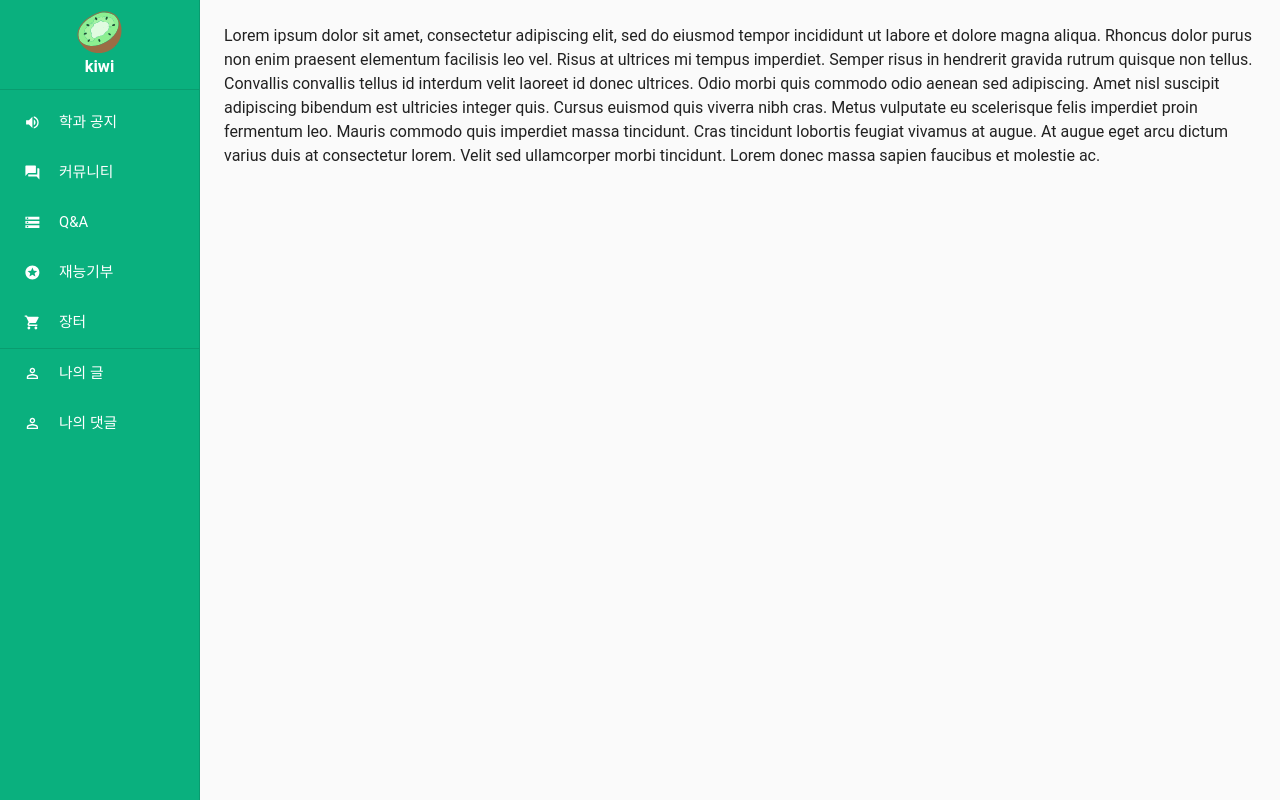
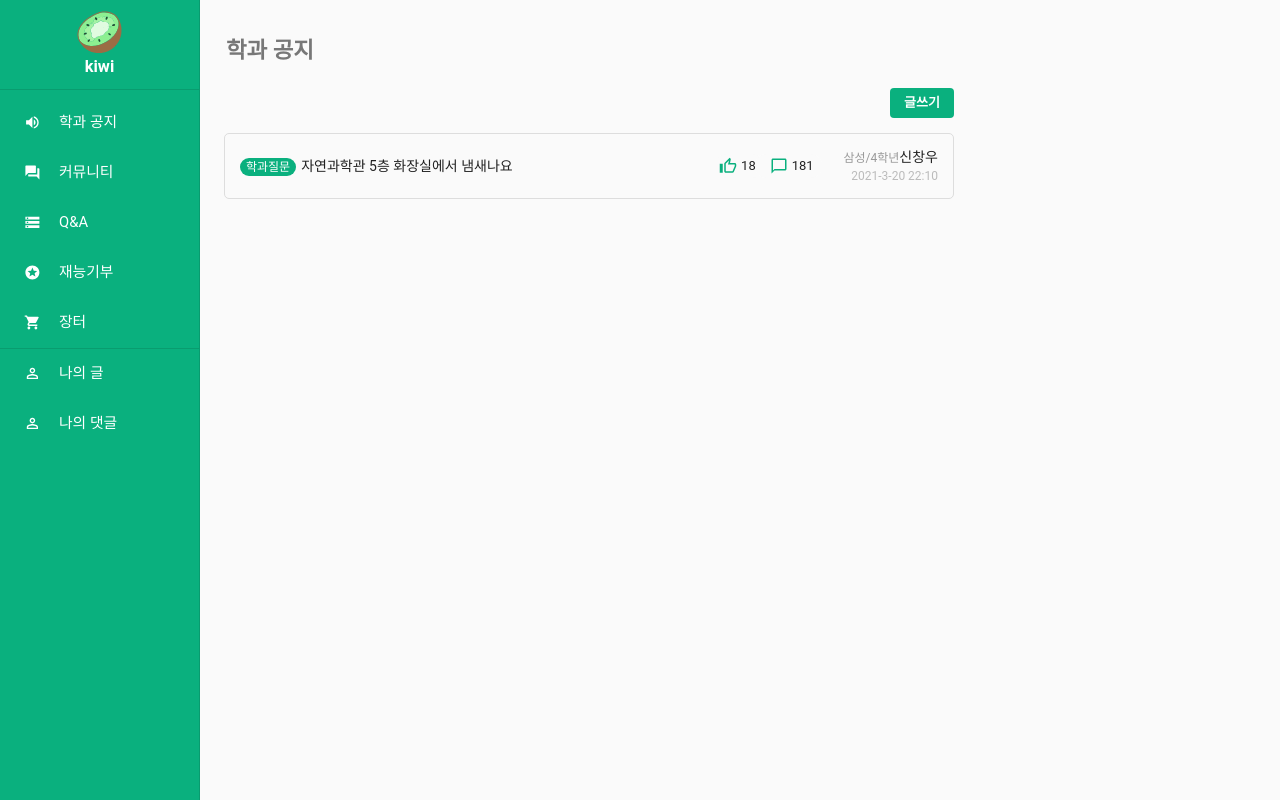
Before and after one commit to zinirun/kiwi, a React (Create React App) app in the folder frontend/: page /notice in a window 1280 px wide. Built offline with nearby package versions, Linux system fonts and the light colour scheme.

Commit message:
Add: board

```diff
--- a/frontend/package.json
+++ b/frontend/package.json
@@ -20,6 +20,7 @@
     "query-string": "^6.14.1",
     "react": "^17.0.1",
     "react-apollo": "^3.1.5",
+    "react-device-detect": "^1.15.0",
     "react-dom": "^17.0.1",
     "react-router": "^5.2.0",
     "react-scripts": "4.0.3",
--- a/frontend/src/App.js
+++ b/frontend/src/App.js
@@ -1,22 +1,112 @@
-import { Typography } from '@material-ui/core';
+import React from 'react';
+import { makeStyles } from '@material-ui/core/styles';
+import { Grid, Button, Chip, Avatar } from '@material-ui/core';
+import ThumbUpOutlinedIcon from '@material-ui/icons/ThumbUpOutlined';
+import ChatBubbleOutlineOutlinedIcon from '@material-ui/icons/ChatBubbleOutlineOutlined';
+import SchoolIcon from '@material-ui/icons/School';
 import Root from './header/Root';
+import { isMobile } from 'react-device-detect';
+
+import PageTitle from './common/components/PageTitle';
+
+const useStyles = makeStyles((theme) => ({
+    content: {
+        maxWidth: 730,
+        border: '1px solid #ddd',
+        borderRadius: '5px',
+        marginBottom: 5,
+        padding: '13px 15px',
+    },
+    part: {
+        background: theme.palette.primary.main,
+        width: 70,
+        padding: '2px 6px',
+        fontSize: 12,
+        color: 'white',
+        borderRadius: '10px',
+        marginRight: 5,
+    },
+    upIcon: {
+        fontSize: 15,
+        color: theme.palette.primary.main,
+    },
+    commentIcon: {
+        fontSize: 15,
+        marginLeft: 15,
+        color: theme.palette.primary.main,
+    },
+    date: {
+        fontSize: 12,
+        color: '#BBBBBB',
+    },
+    icon: {},
+    button: {
+        color: 'white',
+        fontWeight: 'bold',
+        cursor: 'pointer',
+        background: theme.palette.primary.main,
+    },
+    title: {
+        cursor: 'pointer',
+    },
+    backColor: {
+        marginLeft: -9,
+        background: '#fafafa',
+    },
+}));
 
 function App() {
+    const classes = useStyles();
+
     return (
         <Root>
-            <Typography paragraph>
-                Lorem ipsum dolor sit amet, consectetur adipiscing elit, sed do eiusmod tempor
-                incididunt ut labore et dolore magna aliqua. Rhoncus dolor purus non enim praesent
-                elementum facilisis leo vel. Risus at ultrices mi tempus imperdiet. Semper risus in
-                hendrerit gravida rutrum quisque non tellus. Convallis convallis tellus id interdum
-                velit laoreet id donec ultrices. Odio morbi quis commodo odio aenean sed adipiscing.
-                Amet nisl suscipit adipiscing bibendum est ultricies integer quis. Cursus euismod
-                quis viverra nibh cras. Metus vulputate eu scelerisque felis imperdiet proin
-                fermentum leo. Mauris commodo quis imperdiet massa tincidunt. Cras tincidunt
-                lobortis feugiat vivamus at augue. At augue eget arcu dictum varius duis at
-                consectetur lorem. Velit sed ullamcorper morbi tincidunt. Lorem donec massa sapien
-                faucibus et molestie ac.
-            </Typography>
+            <PageTitle title="학과 공지" />
+            <Grid container justify="center" style={{ maxWidth: 730, marginBottom: 15 }}>
+                <Grid item xs={12} sm={12} align="right">
+                    <Button className={classes.button} size="small">
+                        글쓰기
+                    </Button>
+                </Grid>
+            </Grid>
+            {/* {rows.map((row) => ( */}
+            <Grid
+                container
+                justify="center"
+                spacing={0}
+                alignItems="center"
+                className={classes.content}
+            >
+                <Grid item xs={12} sm={8} className={classes.title}>
+                    <span className={classes.part}>학과질문</span>
+                    {isMobile && <br />}
+                    <span>자연과학관 5층 화장실에서 냄새나요</span>
+                </Grid>
+                <Grid item xs={12} sm={2} align="right" className={classes.icon}>
+                    <Chip
+                        className={classes.backColor}
+                        size="small"
+                        icon={<ThumbUpOutlinedIcon className={classes.upIcon} />}
+                        label="18"
+                    />
+                    <Chip
+                        className={classes.backColor}
+                        size="small"
+                        icon={<ChatBubbleOutlineOutlinedIcon className={classes.commentIcon} />}
+                        label="181"
+                    />
+                </Grid>
+                <Grid item xs={12} sm={2} align="right">
+                    <Grid>
+                        <span style={{ color: '#999', fontSize: '0.75rem' }}>삼성/4학년</span>신창우
+                    </Grid>
+                    {!isMobile && (
+                        <Grid className={classes.date}>
+                            <span>2021-3-20 22:10</span>
+                        </Grid>
+                    )}
+                </Grid>
+            </Grid>
+            {/* ))} */}
         </Root>
     );
 }
--- /dev/null
+++ b/frontend/src/common/components/PageTitle.js
@@ -0,0 +1,18 @@
+import React from 'react';
+import { Typography } from '@material-ui/core';
+
+export default function PageTitle({ title }) {
+    return (
+        <Typography
+            style={{
+                color: '#777',
+                fontSize: '1.4rem',
+                fontWeight: 'bold',
+                padding: '10px 0 5px 2px',
+                marginBottom: 15,
+            }}
+        >
+            {title}
+        </Typography>
+    );
+}
--- /dev/null
+++ b/frontend/src/common/theme/style.css
@@ -0,0 +1,3 @@
+body {
+    background-color: white;
+}
--- a/frontend/src/header/Root.js
+++ b/frontend/src/header/Root.js
@@ -4,6 +4,7 @@ import { useState } from 'react';
 import { useStyles } from './static/style';
 import SideDrawer from './components/SideDrawer';
 import MobileHeader from './components/MobileHeader';
+import '../common/theme/style.css';
 
 export default function Root(props) {
     const { window } = props;
```
Also changed, not shown: 1 other file (tests, documents, lock files or other folders).
